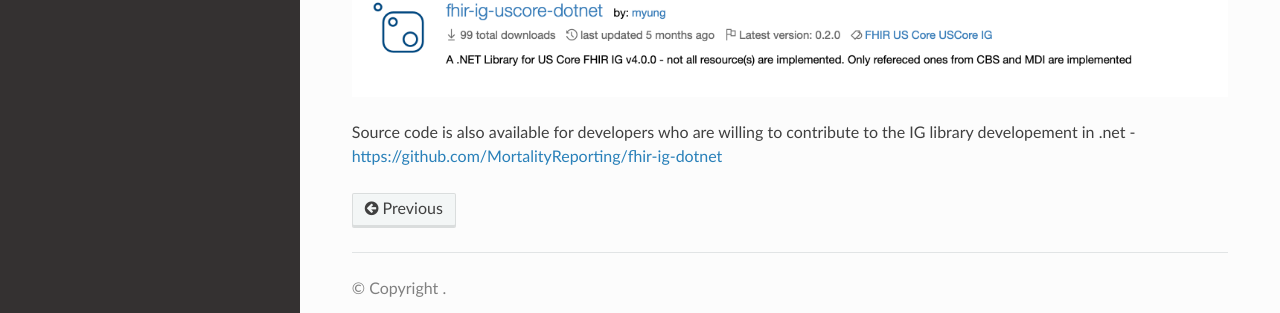
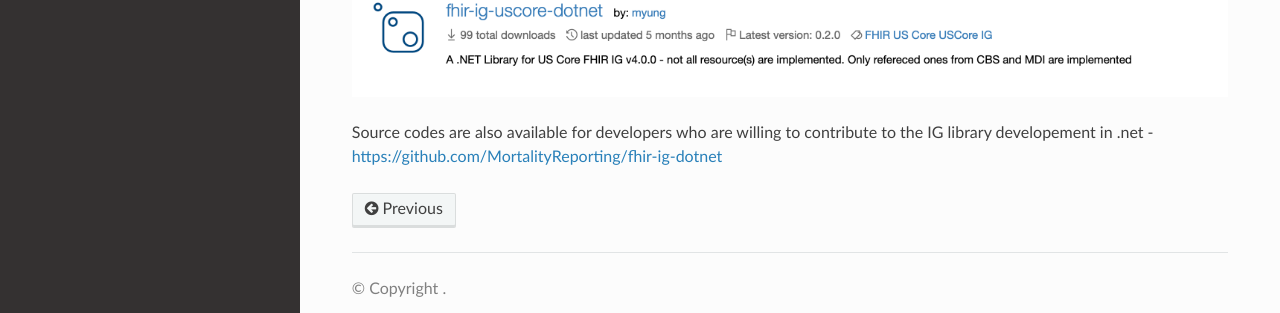
Before and after one commit to MortalityReporting/RavenDocs, a Sphinx documentation site: the page built from docs/source/technicalManual/libraries.rst, in a window 1280 px wide and 900 px high, scrolled down 1083 px. Shown: the part 543-856 px from the top of the window. Built offline with Sphinx 7.4.7 and the Read the Docs theme 2.0.0, drawn with Linux system fonts in a browser that asks for light colours.

Commit message:
Update libraries.rst

```diff
--- a/docs/source/technicalManual/libraries.rst
+++ b/docs/source/technicalManual/libraries.rst
@@ -47,4 +47,4 @@ all four of libraries,
    :alt: MDI IG Libraries in Nuget.org
 
 
-Source code is also available for developers who are willing to contribute to the IG library developement in .net - https://github.com/MortalityReporting/fhir-ig-dotnet
+Source codes are also available for developers who are willing to contribute to the IG library developement in .net - https://github.com/MortalityReporting/fhir-ig-dotnet
```
